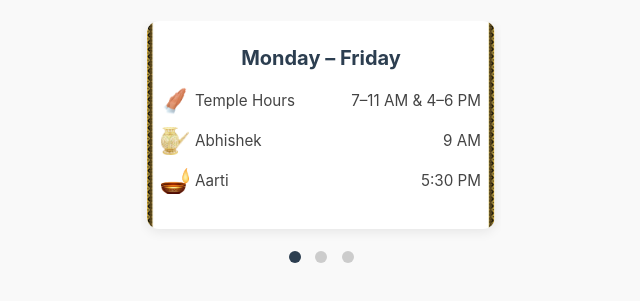
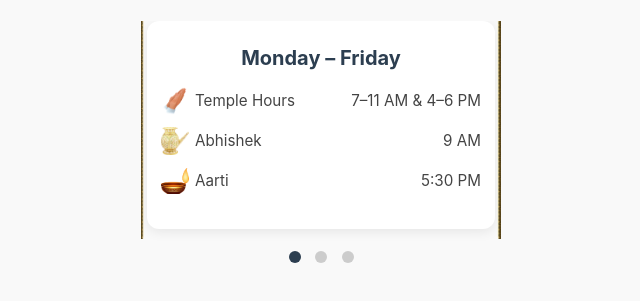
Before and after one commit to asdfrs12345/JTH, a plain HTML site: page docs/index.html in a window 1280 px wide. Shown: the part 69-370 px from the top of the page, without its empty margins (319-959 px from the left). Drawn offline with Linux system fonts and the light colour scheme.

Commit message:
Update styles.css

```diff
--- a/docs/css/styles.css
+++ b/docs/css/styles.css
@@ -174,3 +174,24 @@ body {
   .schedule-card { padding: 18px 10px; }
   .schedule-card h3 { font-size: 1.125rem; }
 }
+
+/* ------------------------------------------------------------------------
+   Fix for decorative Border.png so it doesn’t get clipped
+   ------------------------------------------------------------------------ */
+
+/* Allow the overlay to extend beyond the card edges */
+.schedule-card {
+  overflow: visible;
+}
+
+/* Push the overlay above the content and expand its size */
+.schedule-card .frame-overlay {
+  position: absolute;    /* ensure it stays positioned relative to the card */
+  top: -10px;            /* pull it up above the card’s top edge */
+  left: -10px;           /* pull it left of the card’s left edge */
+  width: calc(100% + 20px);
+  height: calc(100% + 20px);
+  object-fit: cover;     /* fill the expanded area */
+  pointer-events: none;
+  z-index: 2;            /* float above all other card content */
+}
```
